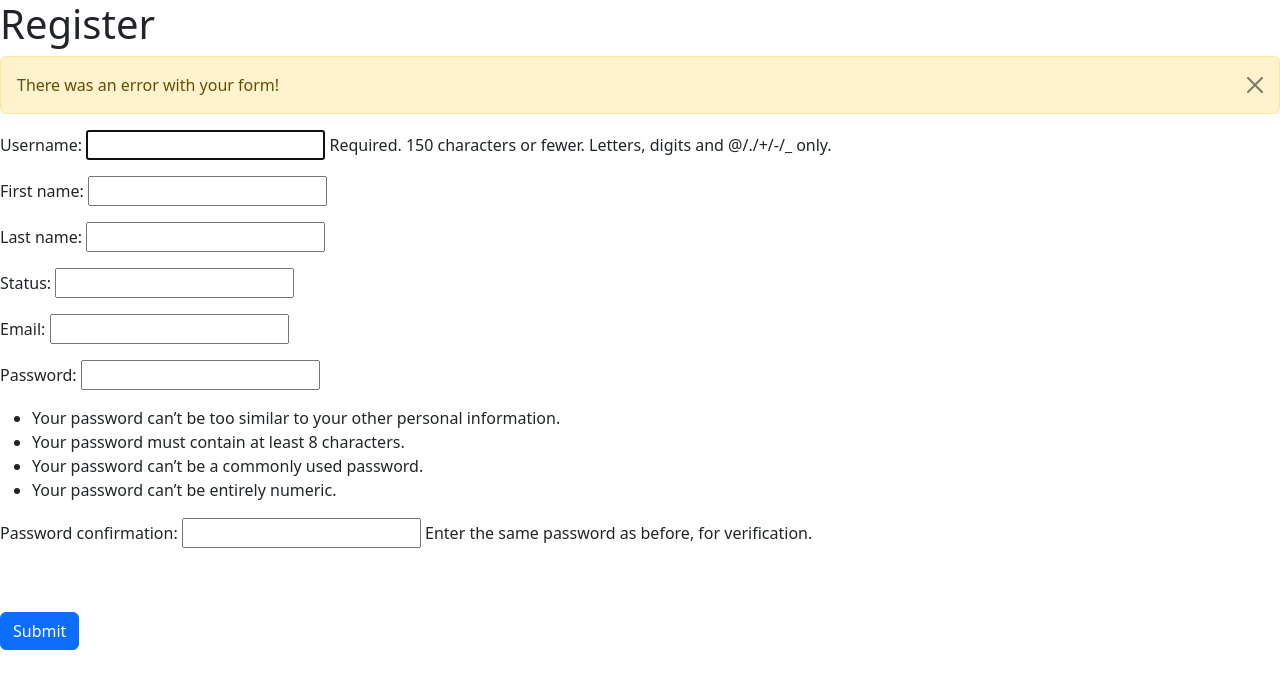
After one commit to UoEMainLibrary/school_of_scottish_studies_archive, a Django app: page /members/register_user/ in a window 1280 px wide. The commit adds this page. Shown: the top 689 px of the page. Run offline with Django 4.2, Linux system fonts and the light colour scheme.

Commit message:
registration a new user, login, logout added

```diff
--- /dev/null
+++ b/members/forms.py
@@ -0,0 +1,14 @@
+from django.contrib.auth.forms import UserCreationForm
+from django.contrib.auth.models import User
+from django import forms
+
+
+class RegisterUserForm(UserCreationForm):
+    email = forms.EmailField()
+    first_name = forms.CharField(max_length=50)
+    last_name = forms.CharField(max_length=80)
+    status = forms.CharField(max_length=80)
+
+    class Meta:
+        model = User
+        fields = ('username', 'first_name', 'last_name', 'status', 'email', 'password1', 'password2')
--- /dev/null
+++ b/members/templates/authentication/register_user.html
@@ -0,0 +1,37 @@
+<!DOCTYPE html>
+<html lang="en">
+<head>
+    <meta charset="UTF-8">
+    <title>Login</title>
+    <link href="https://cdn.jsdelivr.net/npm/bootstrap@5.3.2/dist/css/bootstrap.min.css" rel="stylesheet" integrity="sha384-T3c6CoIi6uLrA9TneNEoa7RxnatzjcDSCmG1MXxSR1GAsXEV/Dwwykc2MPK8M2HN" crossorigin="anonymous">
+<script src="https://cdn.jsdelivr.net/npm/bootstrap@5.3.2/dist/js/bootstrap.bundle.min.js" integrity="sha384-C6RzsynM9kWDrMNeT87bh95OGNyZPhcTNXj1NW7RuBCsyN/o0jlpcV8Qyq46cDfL" crossorigin="anonymous"></script>
+</head>
+<body>
+<h1>Register</h1>
+
+
+
+        <div class="alert alert-warning alert-dismissible fade show" role="alert">
+            There was an error with your form!
+            <button type="button" class="btn-close" data-bs-dismiss="alert" aria-label="Close"></button>
+        </div>
+
+
+
+{% if form.errors %}
+<p>There was an error with your form!</p>
+{% endif %}
+
+<form action="{% url 'register' %}" method="POST">
+  {% csrf_token %}
+
+    {{ form.as_p }}
+    <br/><br/>
+    <button type="submit" class="btn btn-primary">Submit</button>
+</form>
+
+
+
+
+</body>
+</html>
--- a/members/urls.py
+++ b/members/urls.py
@@ -6,5 +6,7 @@ from sssa_project.urls import *
 
 urlpatterns = [
     path('login_user/', login_user, name='login'),
+    path('logout_user/', logout_user, name='logout'),
+    path('register_user/', register_user, name='register'),
 
 ]
--- a/members/views.py
+++ b/members/views.py
@@ -3,7 +3,8 @@ from django.contrib.auth import authenticate, login, logout
 from django.contrib import messages
 from sssa_app.views import *
 from sssa_project.urls import *
-# Create your views here.
+from django.contrib.auth.forms import  UserCreationForm
+from .forms import *
 
 def login_user(request):
     if request.method == "POST":
@@ -19,3 +20,26 @@ def login_user(request):
 
     else:
         return render(request, 'authentication/login.html', {})
+
+def logout_user(request):
+    logout(request)
+    messages.success(request, ("You Were Log Out!"))
+    return redirect('sssa_home')
+
+def register_user(request):
+    if request.method == "POST":
+        form = RegisterUserForm(request.POST)
+        if form.is_valid():
+            form.save()
+            username = form.cleaned_data['username']
+            password = form.cleaned_data['password1']
+            user = authenticate(username = username, password=password)
+            login(request, user)
+            messages.success(request, ("Registration Successful!"))
+            return redirect('sssa_home')
+    else:
+        form = RegisterUserForm()
+
+    return render(request, 'authentication/register_user.html', {
+        'form': form,
+    })
```
Also changed, not shown: sssa_app/templates/sssa_home.html (+16 -4 lines).
